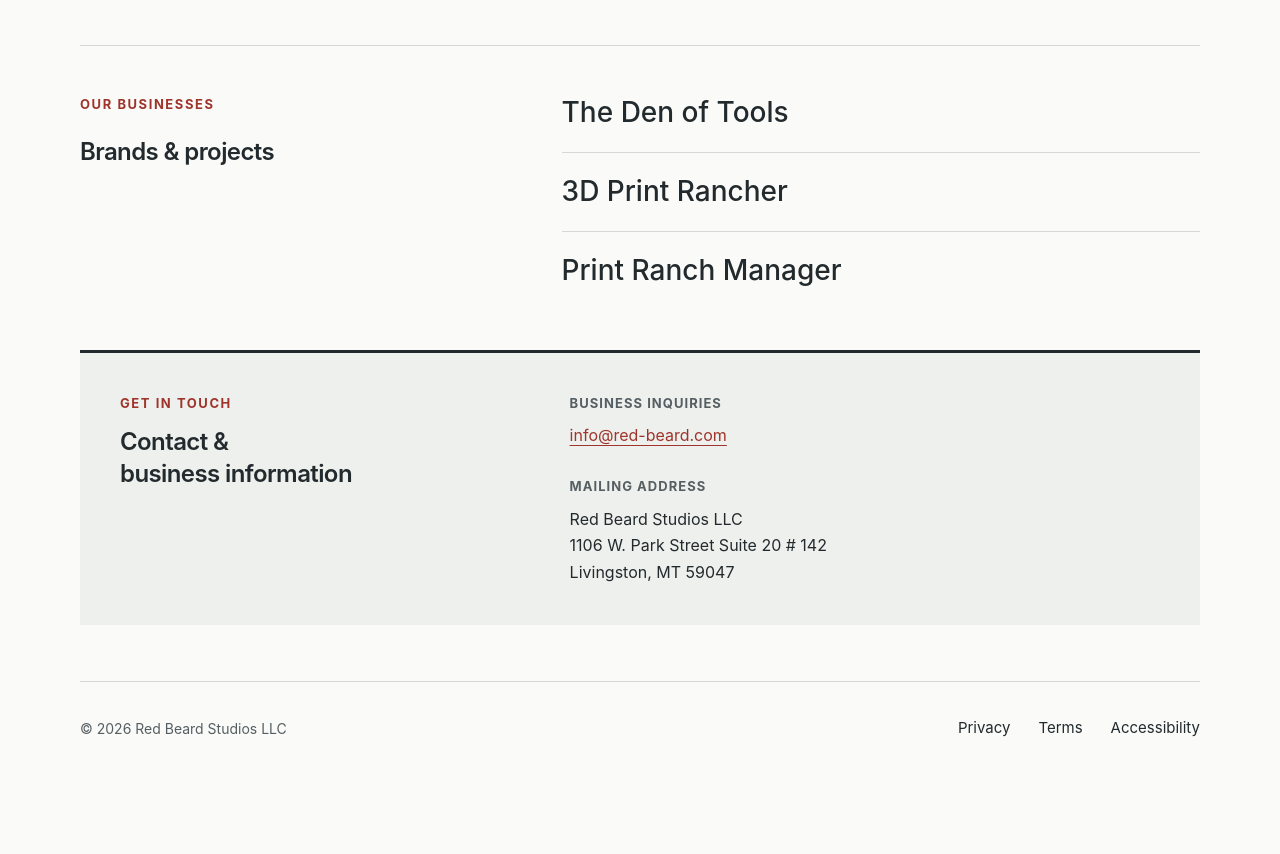
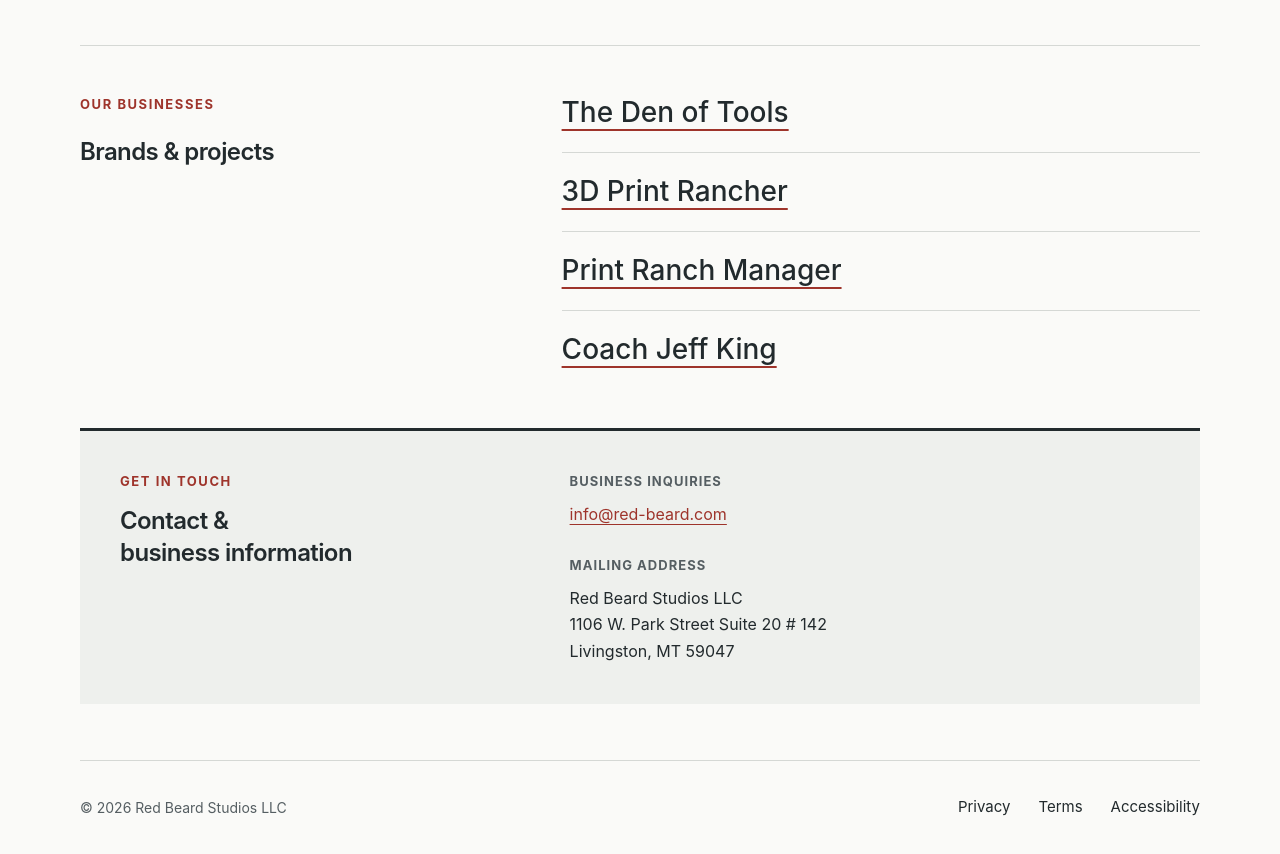
Before and after one commit to RedBeardRex/RedBeardLLC, a plain HTML site: page index.html in a window 1280 px wide. Shown: the part 852-1706 px from the top of the page. Before the commit the page ends 1639 px from the top, so only its background shows below. Drawn offline with Linux system fonts and the light colour scheme.

Commit message:
Add four approved public brand links

```diff
--- a/css/styles.css
+++ b/css/styles.css
@@ -39,6 +39,8 @@
 .section-copy p:last-child { margin-bottom: 0; }
 .brands { list-style: none; padding: 0; margin: 0; }
 .brands li { font-size: clamp(1.25rem, 2.6vw, 1.75rem); line-height: 1.35; font-weight: 550; padding-block: 20px; border-bottom: 1px solid var(--line); }
+.brands a { display: block; color: var(--ink); text-decoration: underline; text-decoration-color: var(--red); }
+.brands a:hover { color: var(--red); }
 .brands li:first-child { padding-top: 0; }
 .brands li:last-child { border-bottom: 0; padding-bottom: 0; }
 .contact { background: var(--soft); padding: 40px; margin-block: 12px 56px; border-top: 3px solid var(--ink); }
--- a/index.html
+++ b/index.html
@@ -33,7 +33,12 @@
     </section>
     <section class="section-grid" id="brands" aria-labelledby="brands-title">
       <div><p class="eyebrow">Our businesses</p><h2 id="brands-title">Brands &amp; projects</h2></div>
-      <ul class="brands"><li>The Den of Tools</li><li>3D Print Rancher</li><li>Print Ranch Manager</li></ul>
+      <ul class="brands">
+        <li><a href="https://www.youtube.com/@denoftools">The Den of Tools</a></li>
+        <li><a href="https://www.youtube.com/@3dprintrancher">3D Print Rancher</a></li>
+        <li><a href="https://www.printranchmanager.com">Print Ranch Manager</a></li>
+        <li><a href="https://www.youtube.com/@CoachJeffKing">Coach Jeff King</a></li>
+      </ul>
     </section>
     <section class="section-grid contact" id="contact" aria-labelledby="contact-title">
       <div><p class="eyebrow">Get in touch</p><h2 id="contact-title">Contact &amp;<br>business information</h2></div>
```
